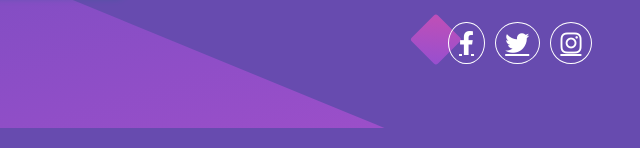
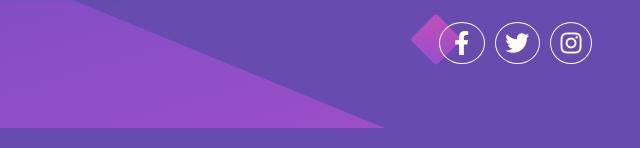
Before and after one commit to eudemir/Huddle-Landing-Page, a plain HTML site: page index.html in a window 1280 px wide. Shown: the part 649-797 px from the top of the page, 640-1280 px from the left. Drawn offline with nearby package versions, Linux system fonts and the light colour scheme.

Commit message:
Update styles.css

```diff
--- a/styles.css
+++ b/styles.css
@@ -80,9 +80,10 @@ p {
     font-size: 1.5rem;
     padding: 0.5rem 0.6rem;
     margin-left: 10px;
+    text-decoration: none;
 }
 
-#face {
+.fa-facebook-f {
     padding: 0.5rem 0.9rem;
 }
 
```
